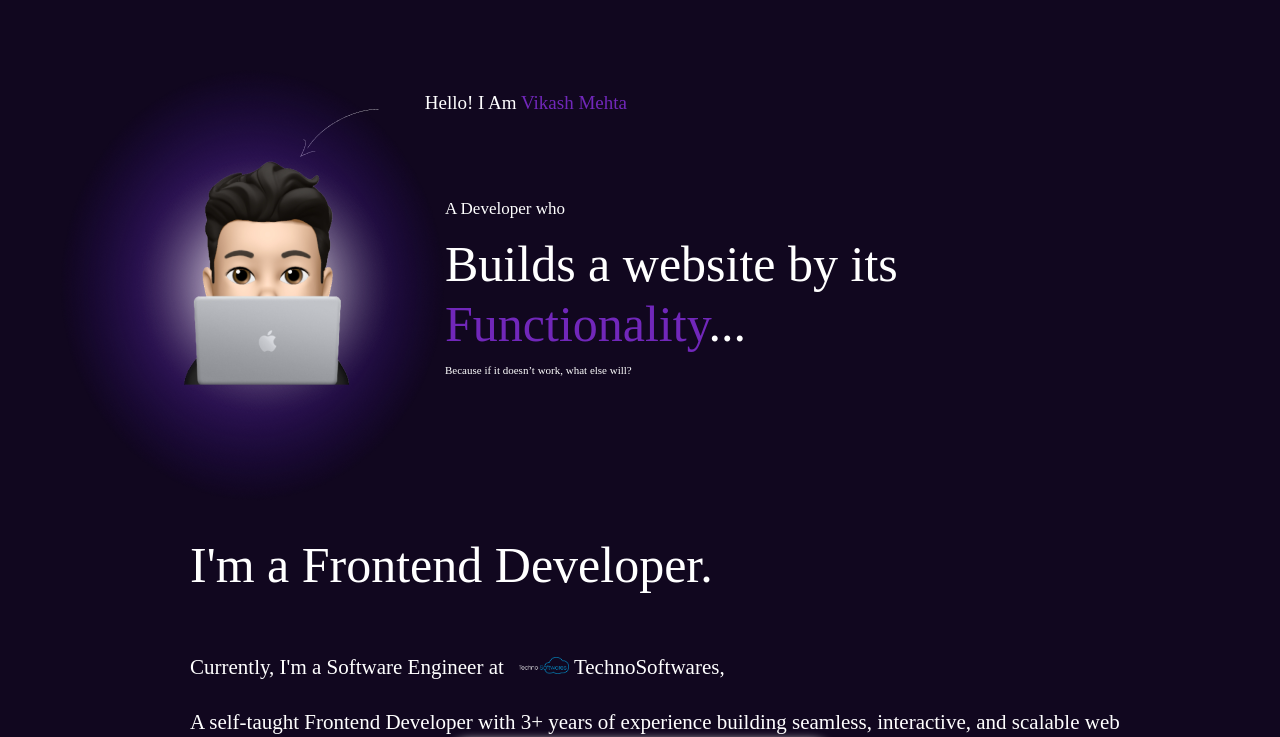
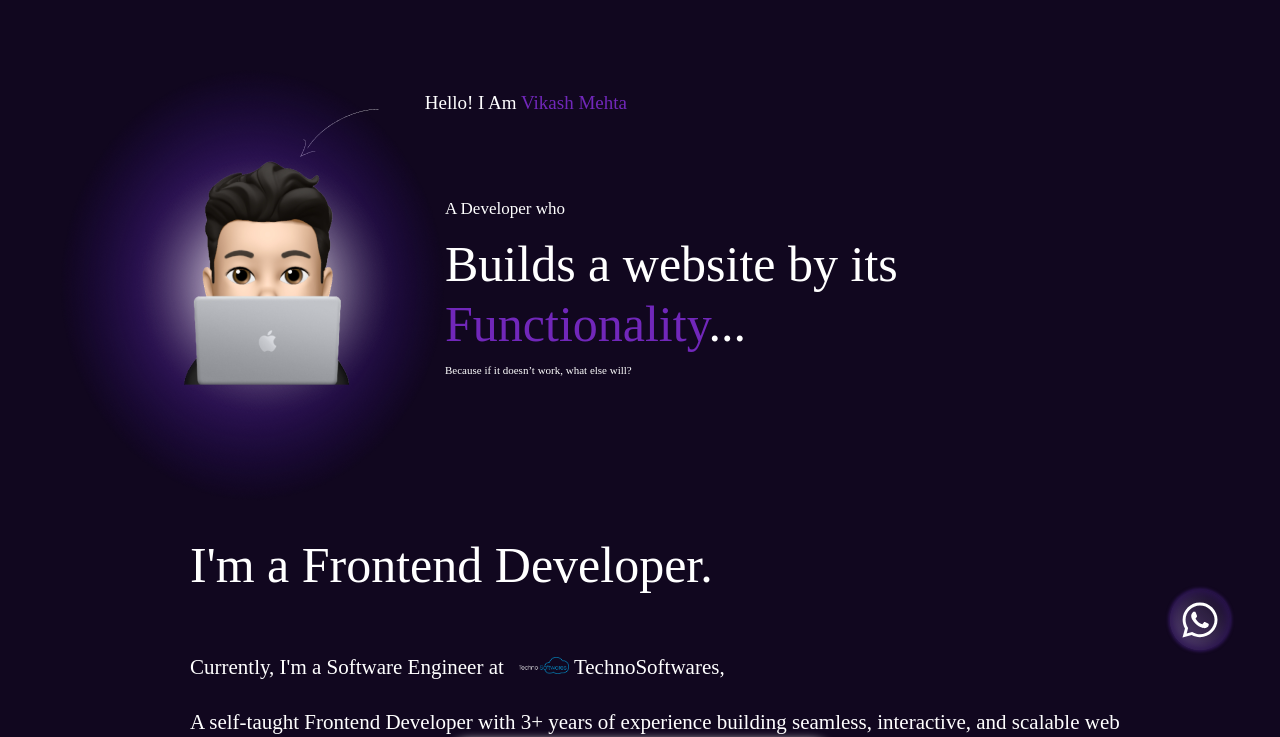
Before and after one commit to Vikashmehta0601/portfolio, a React (Vite) app in the folder git/: page / in a window 1280 px wide. Shown: the top 737 px of the page. Built offline with nearby package versions, Linux system fonts and the light colour scheme; a web font is replaced by a local one.

Commit message:
Update Home.jsxas

```diff
--- a/git/src/pages/Home.jsx
+++ b/git/src/pages/Home.jsx
@@ -7,6 +7,7 @@ import Skills from "../components/skills/Skills";
 import Projects from "../components/projects/Projects";
 import Footer from "../components/footer/Footer";
 import BottomSheetMobile from "../components/stickyBottomSheet/BottomSheet";
+import WhatsappIcon from "../components/whatsappIcon/WhatsappIcon";
 
 const Home = () => {
   const sectionRef = useRef(null);
@@ -34,6 +35,7 @@ const Home = () => {
         setIsResumeOpen={setIsResumeOpen}
         scrollToSection={manageBehavior}
       />
+      <WhatsappIcon/>
     </div>
   );
 };
```
